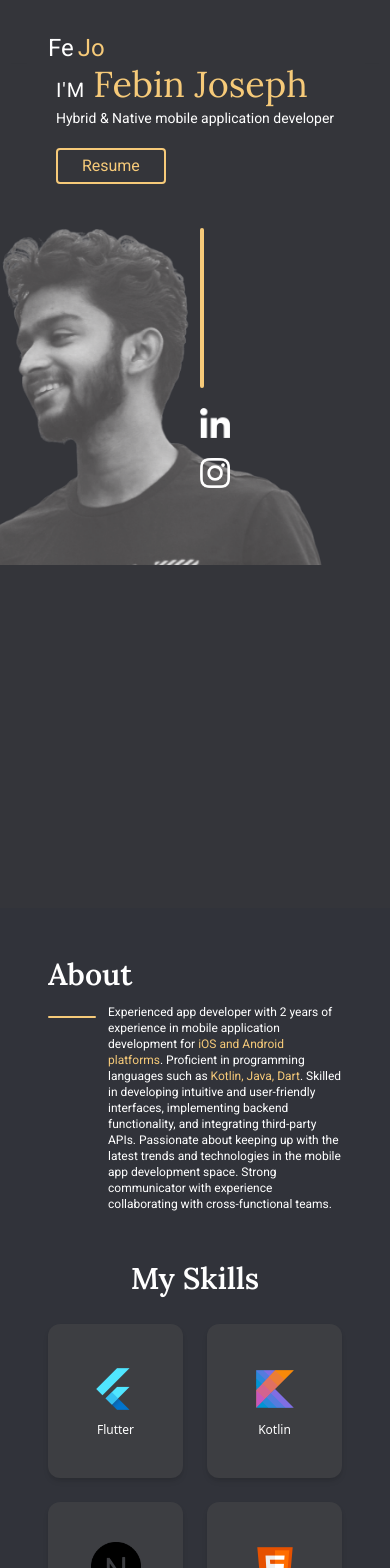
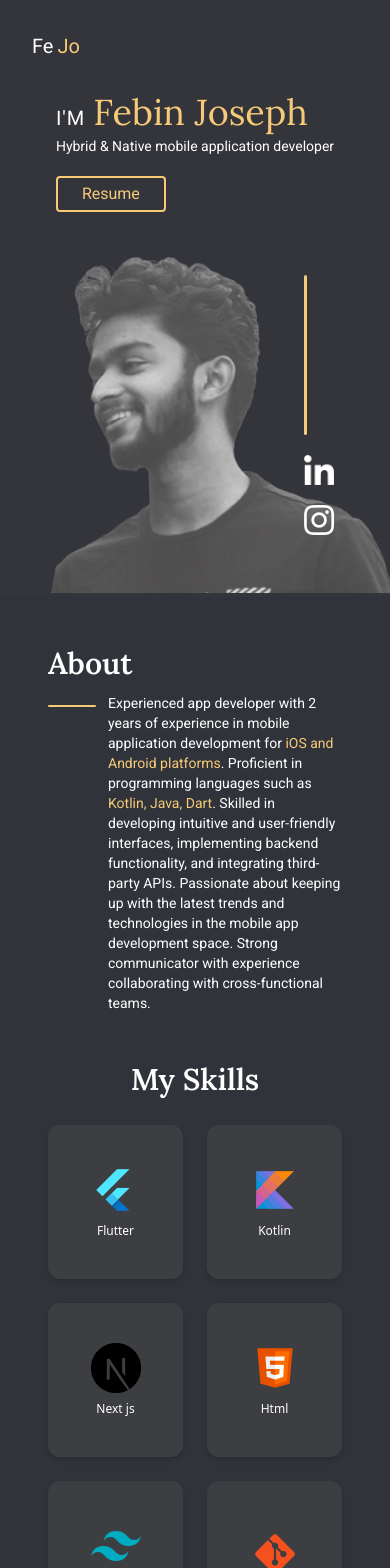
Before and after one commit to fejofj/my-portfoilio, a Next.js app: page / in a window 390 px wide. Shown: the top 1568 px of the page. Built offline with nearby package versions, Linux system fonts and the light colour scheme.

Commit message:
responsive

```diff
--- a/app/about.tsx
+++ b/app/about.tsx
@@ -13,7 +13,7 @@ const roboto = Roboto({
 
 export function About() {
   return (
-    <div className="bg-darkBg p-12  md:p-15` lg:p-20">
+    <div className="bg-darkBg p-12  md:p-15 lg:p-20">
       <h1 className={`${lora.className} text-3xl text-white font-semibold`}>
         About
       </h1>
@@ -21,8 +21,8 @@ export function About() {
         <div className="text-yellow">
           <div className="  w-12 h-[2px]  rounded  bg-yellow mr-3 mt-3 pr-2 "></div>
         </div>
-        <div
-          className={`${roboto.className} text-xs md:text-base lg:text-base text-white ml-0`}
+        <p
+          className={`${roboto.className} text-sm md:text-base lg:text-base text-white ml-0`}
         >
           Experienced app developer with 2 years of experience in mobile
           application development for{" "}
@@ -34,7 +34,7 @@ export function About() {
           about keeping up with the latest trends and technologies in the mobile
           app development space. Strong communicator with experience
           collaborating with cross-functional teams.
-        </div>
+        </p>
       </div>
       <div className="flex pt-[3rem] items-center justify-center">
         <h1 className={`${lora.className} text-3xl text-white font-semibold`}>
--- a/app/hero_section.tsx
+++ b/app/hero_section.tsx
@@ -13,10 +13,10 @@ const roboto = Roboto({
 export default function Hero() {
   return (
     <div
-      className={`${roboto.className} bg-bgColor  md:flex lg:flex items-center h-screen shadow-lg`}
+      className={`${roboto.className} bg-bgColor  md:flex lg:flex items-center h-max shadow-lg`}
     >
       <div className="grid items-center justify-center  grid-cols-1 md:grid-cols-2 sm:grid-cols-2 ">
-        <div className="flex items-center justify-center">
+        <div className="pt-8 flex items-center justify-center">
           <div className="space-y-1">
             <div className="flex flex-row space-x-2 lg:space-x-5 md:space-x-5">
               <h1 className="text-xl md:text2-xl lg:text-2xl font-light text-white self-end tracking-wider">
@@ -49,7 +49,7 @@ export default function Hero() {
           </div>
         </div>
 
-        <div className="bottom-1 right-[4rem]  relative ">
+        <div className="bottom-1 left-2 right-[4rem]  relative ">
           <Image
             className="bottom-0"
             src="/febin_grey_web.png"
@@ -57,8 +57,8 @@ export default function Hero() {
             width={700}
             height={700}
           />
-          <div className="absolute bottom-[20%] right-[6rem]">
-            <div className="  w-1 h-40  rounded  bg-yellow  "></div>
+          <div className="absolute bottom-[15%] right-[4rem]">
+            <div className="  w-[0.20rem] h-40  rounded  bg-yellow  "></div>
             <Image
               className="mt-5"
               src="/linkedin-512.png"
--- a/app/navbar.tsx
+++ b/app/navbar.tsx
@@ -5,9 +5,9 @@ const roboto = Roboto({
 });
 export default function Navbar() {
   return (
-    <nav className="flex flex-row row-span-2 space-x-1 bg-bgColor px-[3rem] pt-[2rem]">
-      <h1 className={`${roboto.className} font-bold text-2xl text-white`}>Fe</h1>
-      <h1 className={`${roboto.className} font-bold text-2xl text-yellow`}>Jo</h1>
+    <nav className="flex flex-row row-span-2 space-x-1 bg-bgColor px-[2rem] pt-[2rem]">
+      <h1 className={`${roboto.className} font-bold text-xl text-white`}>Fe</h1>
+      <h1 className={`${roboto.className} font-bold text-xl text-yellow`}>Jo</h1>
     </nav>
   );
 }
```
